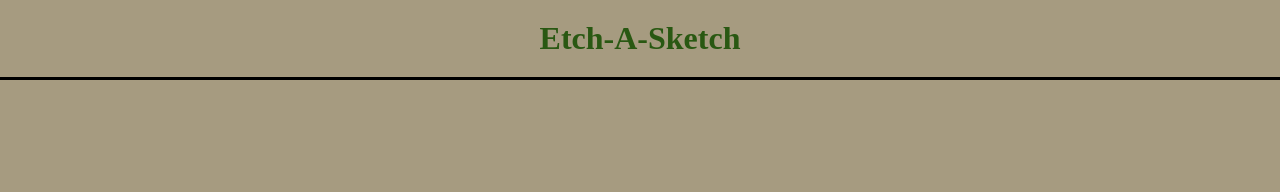
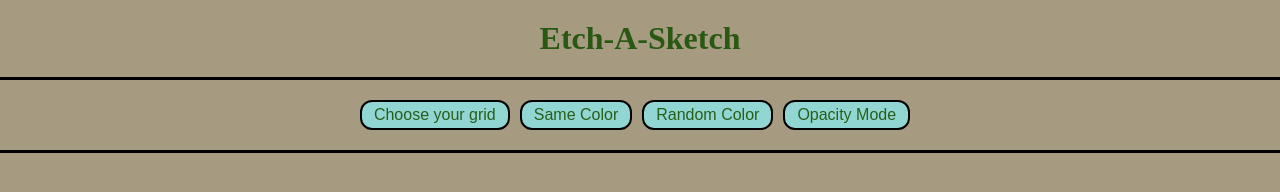
Before and after one commit to vasstefanou-DASC/Etch-A-Sketch, a plain HTML site: page index.html in a window 1280 px wide. Drawn offline with Linux system fonts and the light colour scheme.

Commit message:
Add non-functional buttons

```diff
--- a/etch-a-sketch.js
+++ b/etch-a-sketch.js
@@ -1,3 +1,14 @@
 const projectName = document.createElement("h1");
+projectName.classList.add("parts");
 projectName.textContent = "Etch-A-Sketch";
 document.body.appendChild(projectName);
+
+const buttonsArea = document.createElement("div");
+buttonsArea.classList.add("parts");
+const buttonNames = ["Choose your grid","Same Color","Random Color","Opacity Mode"];
+for (let i=0;i<4;i++) {
+    const button = document.createElement("button");
+    button.textContent = buttonNames[i];
+    buttonsArea.appendChild(button);
+}
+document.body.appendChild(buttonsArea);
--- a/styles.css
+++ b/styles.css
@@ -5,10 +5,19 @@
     box-sizing: border-box;
 }
 
-h1 {
+.parts {
     color: hsla(102, 86%, 17%, 0.90);
+    border-bottom: 3px solid black;
     text-align:center;
-    border-bottom: 3px solid black;
     margin: 0;
     padding: 20px 0px;
 }
+button {
+    font-size:16px;
+    padding: 4px 12px;
+    border-radius: 12px;
+    border: 2px solid black;
+    margin-right:10px;
+    color: hsla(102, 86%, 17%, 0.90);
+    background-color: hsla(182, 64%, 73%, 0.821);
+}
```
